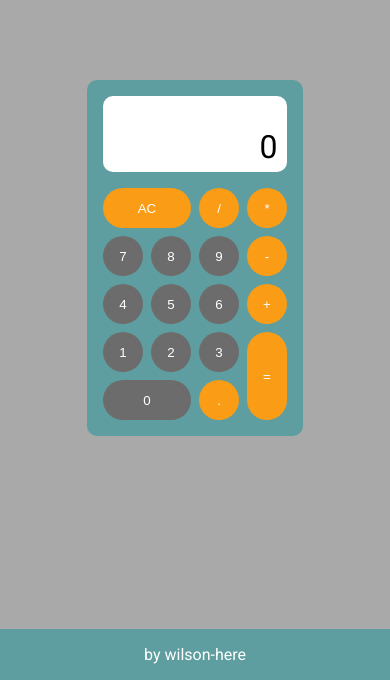
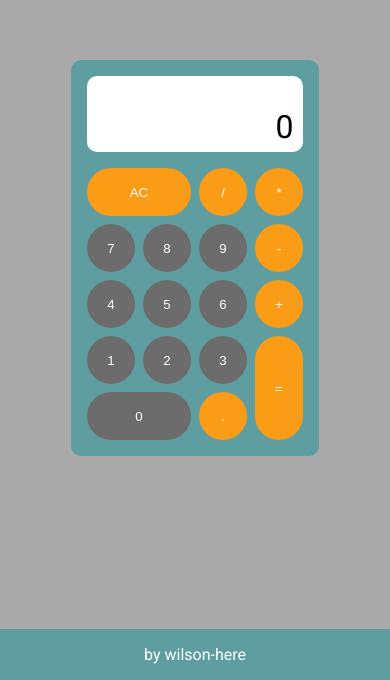
Before and after one commit to wilson-here/calculator, a React (Vite) app: page / in a window 390 px wide. Shown: the part 164-844 px from the top of the page. Built offline with nearby package versions, Linux system fonts and the light colour scheme.

Commit message:
fix responsive

```diff
--- a/src/styles/App.scss
+++ b/src/styles/App.scss
@@ -79,7 +79,6 @@ html {
     padding: 1rem;
   }
   @include bp(sm) {
-    max-width: 400px;
     flex-direction: column-reverse;
     align-items: center;
   }
@@ -121,8 +120,8 @@ html {
       border: none;
       color: white;
       @include bp(md) {
-        min-width: 2.5rem;
-        min-height: 2.5rem;
+        min-width: 3rem;
+        min-height: 3rem;
       }
       &:active {
         transform: scale(0.95);
```
